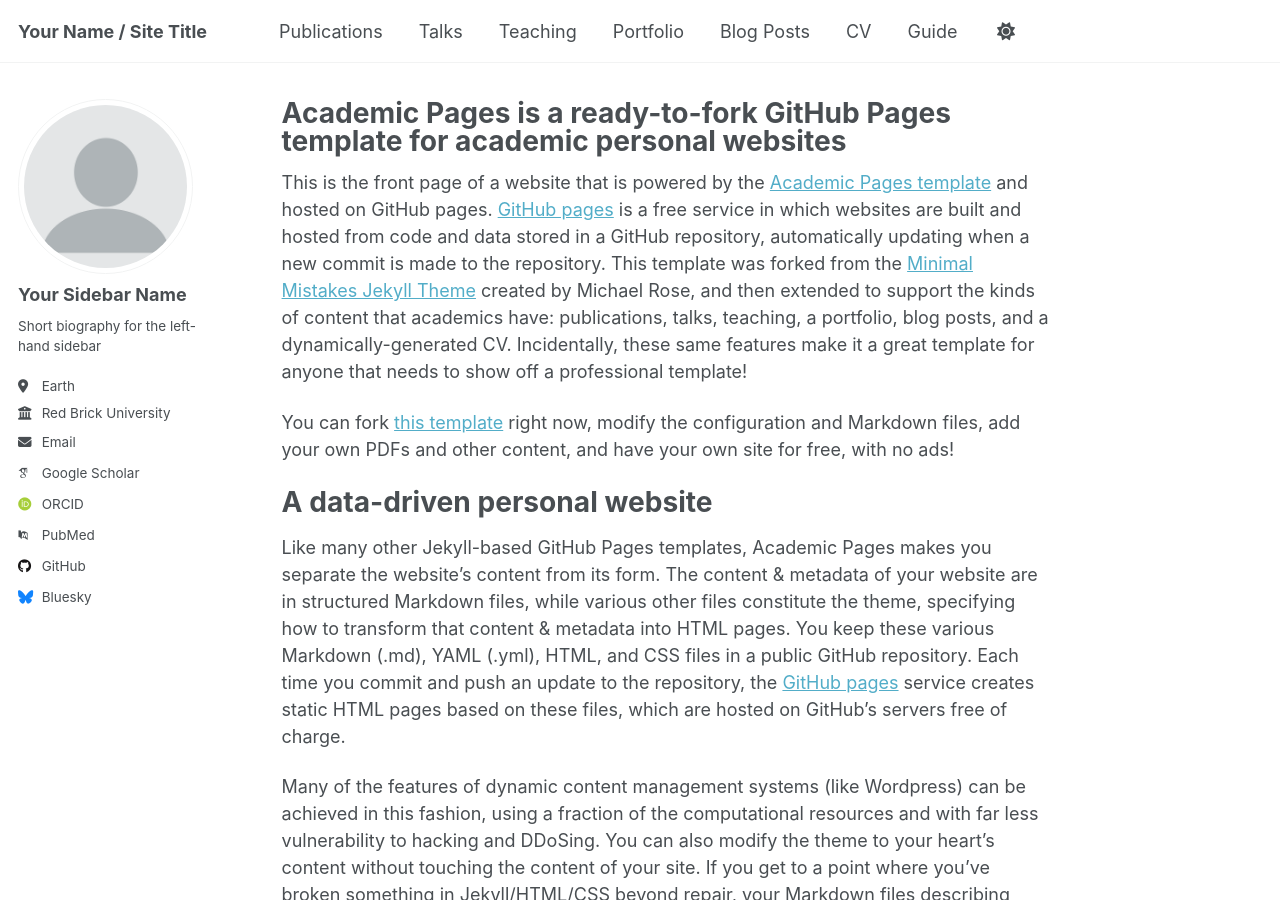
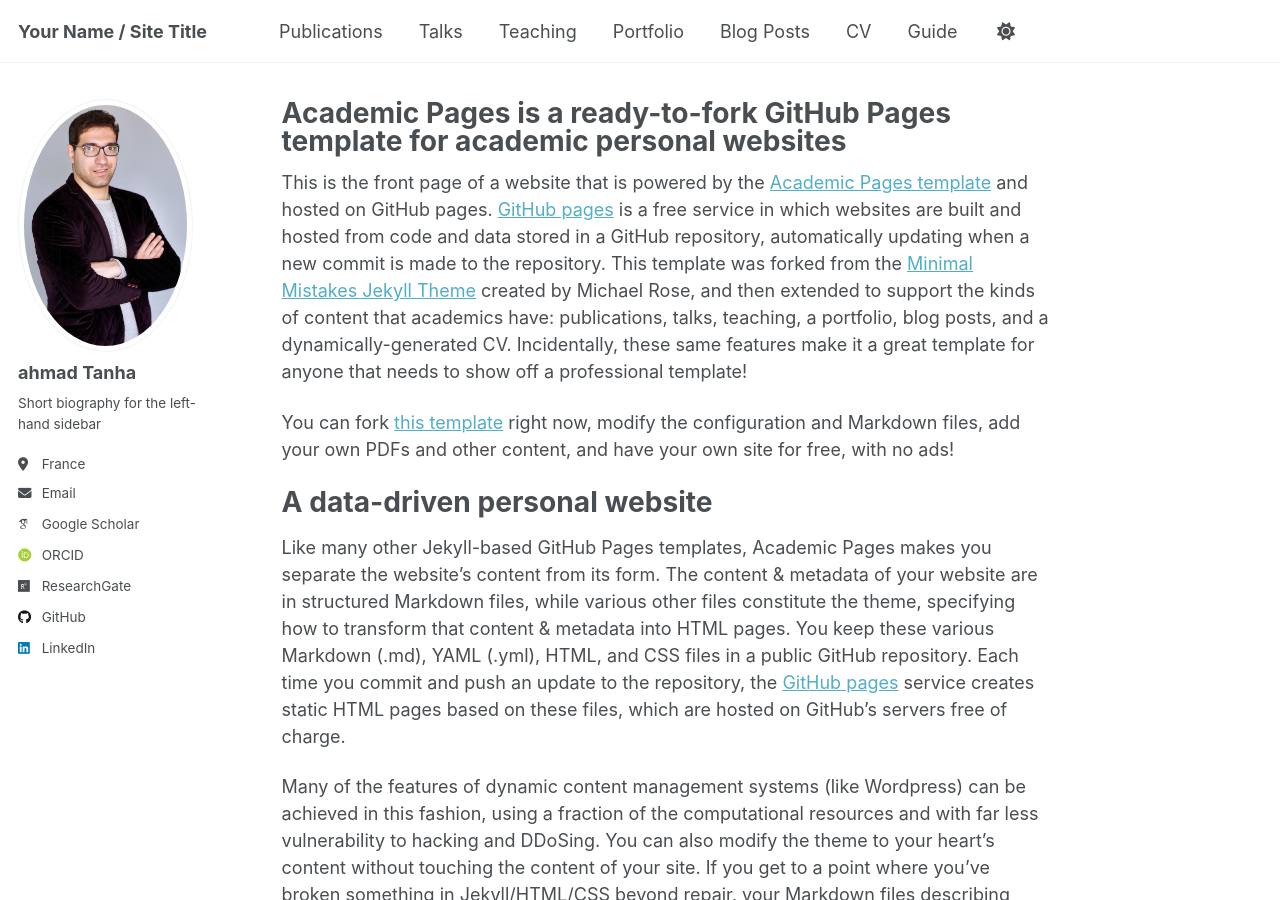
Before and after one commit to ahmadtanhaa/ahmadtanhaa.github.io, a Jekyll site: the page built from _pages/about.md, in a window 1280 px wide and 900 px high. Built offline with Jekyll 4.4.1, drawn with Linux system fonts in a browser that asks for light colours; some web fonts are replaced; a script that is not in the unit is left out.

Commit message:
Update _config.yml

```diff
--- a/_config.yml
+++ b/_config.yml
@@ -23,38 +23,38 @@ repository               : "academicpages/academicpages.github.io"
 #               Additional customization can be done by editing /_includes/author-profile.html
 author:
   # Biographic information
-  avatar           : "profile.png"
-  name             : "Your Sidebar Name"
+  avatar           : "profile.jpg"
+  name             : "ahmad Tanha"
   pronouns         : # example: "she/her"
   bio              : "Short biography for the left-hand sidebar"
-  location         : "Earth"
-  employer         : "Red Brick University"
+  location         : "France"
+  #employer         : "Red Brick University"
   uri              : # URL
-  email            : "none@example.org"
+  email            : "ahmadtanhaa@yahoo.com" #"none@example.org"
 
   # Academic websites
   academia         : # URL
   arxiv            : # URL - Update with the correct link to your profile
-  googlescholar    : "https://scholar.google.com/citations?user=PS_CX0AAAAAJ"
+  googlescholar    : "https://scholar.google.com/citations?hl=en&user=vUy8JZUAAAAJ&view_op=list_works&sortby=pubdate" #"https://scholar.google.com/citations?user=PS_CX0AAAAAJ"
   inspire-hep      : # URL
   impactstory      : # URL
-  orcid            : "https://orcid.org/yourorcidurl"
+  orcid            : "https://orcid.org/0000-0003-3227-8667"
   semantic         : # URL
-  pubmed           : "https://www.ncbi.nlm.nih.gov/pubmed/?term=john+snow"
-  researchgate     : # URL
+  #pubmed           : "https://www.ncbi.nlm.nih.gov/pubmed/?term=john+snow"
+  researchgate     : "https://www.researchgate.net/profile/Ahmad-Tanha" # URL
   scopus           : # URL
 
   # Repositories and software development
   bitbucket        : # Username - Update with your username on the site
   codepen          : # Username
   dribbble         : # Username
-  github           : "academicpages"
+  github           : "ahmadtanhaa" #"academicpages"
   kaggle           : # Username
   stackoverflow    : # User number or user number and name (i.e., use "1" or "1/jeff-atwood")
 
   # Social media
   artstation       : # Username
-  bluesky          : "bsky.app" # Replace this with you Bluesky username
+  #bluesky          : "bsky.app" # Replace this with you Bluesky username
   facebook         : # Username
   flickr           : # Username
   foursquare       : # Username
@@ -63,7 +63,7 @@ author:
   keybase          : # Username
   instagram        : # Username
   lastfm           : # Username
-  linkedin         : # Username
+  linkedin         : ahmadtanhaa # Username
   mastodon         : # URL
   medium           : # URL
   pinterest        : # Username
```
